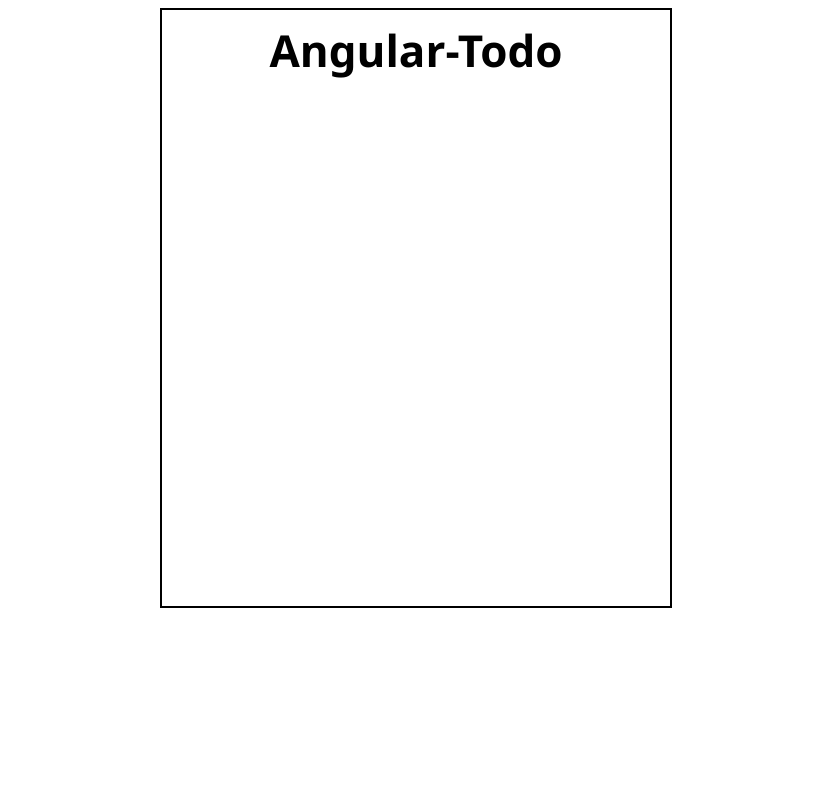
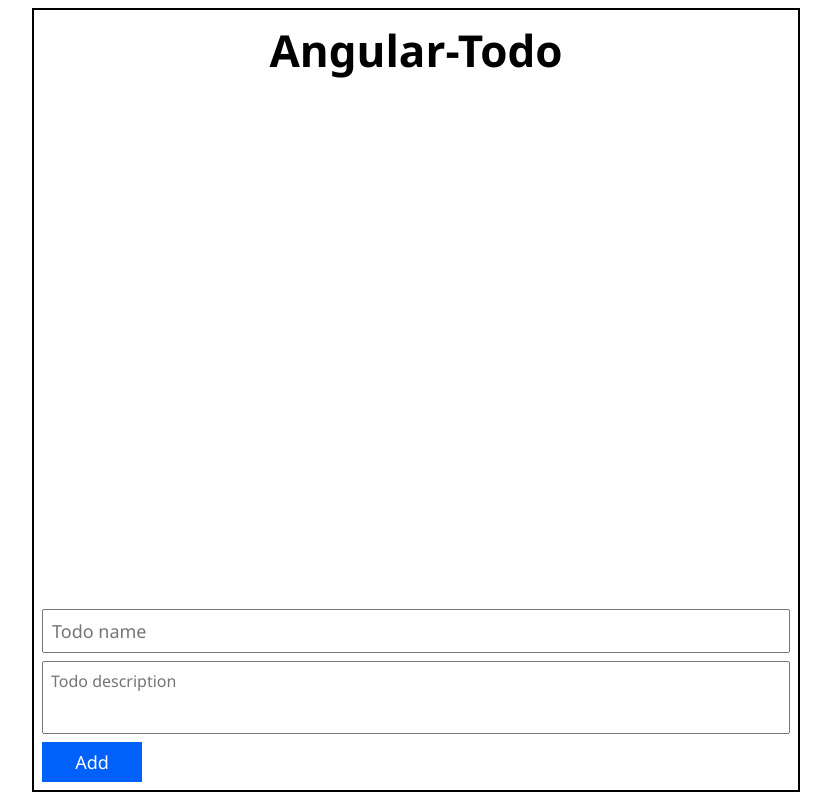
Before and after one commit to limbon/angular-todo, an Angular app: page / in a window 1280 px wide. Shown: the whole page, without its empty margins (224-1055 px from the left). Built offline with nearby package versions, Linux system fonts and the light colour scheme.

Commit message:
add todo-form

```diff
--- a/src/app/app.component.html
+++ b/src/app/app.component.html
@@ -1,3 +1,4 @@
+<div class="wrapper">
     <div class="container">
         <h1>Angular-Todo</h1>
         <div class="list">
@@ -9,4 +10,6 @@
                 [complete]='t.complete'
             ></app-todo>
         </div>
+        <app-todo-form></app-todo-form>
     </div>
+</div>
--- a/src/app/app.component.scss
+++ b/src/app/app.component.scss
@@ -1,10 +1,16 @@
+.wrapper {
+	height: 100vh;
+	width: 100%;
+	display: flex;
+	justify-content: center;
+	padding: 8px;
+
 	.container {
-	max-width: 512px;
-	min-height: 600px;
+		width: 768px;
+		height: 100%;
 		display: grid;
-	grid-template-rows: 64px 1fr;
+		grid-template-rows: 64px 1fr 0.35fr;
 		gap: 16px;
-	margin: 0 auto;
 		padding: 8px;
 		border: 2px solid black;
 
@@ -15,9 +21,12 @@
 		}
 
 		.list {
+			width: 100%;
 			display: grid;
+			gap: 8px;
 			overflow: scroll;
 			overflow-x: hidden;
 			overflow-y: auto;
 		}
 	}
+}
--- a/src/app/app.module.ts
+++ b/src/app/app.module.ts
@@ -1,13 +1,15 @@
 import { BrowserModule } from '@angular/platform-browser';
 import { NgModule } from '@angular/core';
+import { FormsModule } from '@angular/forms';
 
 import { AppComponent } from './app.component';
 import { TodoService } from './todo.service';
 import { TodoComponent } from './todo/todo.component';
+import { TodoFormComponent } from './todo-form/todo-form.component';
 
 @NgModule({
-	declarations: [ AppComponent, TodoComponent ],
-	imports: [ BrowserModule ],
+	declarations: [ AppComponent, TodoComponent, TodoFormComponent ],
+	imports: [ BrowserModule, FormsModule ],
 	providers: [ TodoService ],
 	bootstrap: [ AppComponent ]
 })
--- /dev/null
+++ b/src/app/todo-form/todo-form.component.html
@@ -0,0 +1,5 @@
+<div>
+    <input [(ngModel)]="name" placeholder="Todo name" type="text">
+    <textarea [(ngModel)]="description" placeholder="Todo description"></textarea>
+    <button (click)="addTodo()">Add</button>
+</div>
--- /dev/null
+++ b/src/app/todo-form/todo-form.component.scss
@@ -0,0 +1,26 @@
+div {
+	height: 100%;
+	display: grid;
+	grid-template-rows: 0.5fr 1fr 0.1fr;
+	gap: 8px;
+
+	input {
+		font-size: 18px;
+		padding: 8px;
+	}
+
+	textarea {
+		font-size: 16px;
+		padding: 8px;
+		resize: none;
+	}
+
+	button {
+		max-width: 100px;
+		font-size: 18px;
+		color: #fff;
+		background-color: #0060fa;
+		border: 0;
+		padding: 8px;
+	}
+}
--- /dev/null
+++ b/src/app/todo-form/todo-form.component.ts
@@ -0,0 +1,22 @@
+import { Component, OnInit } from '@angular/core';
+import { TodoService } from '../todo.service';
+
+@Component({
+	selector: 'app-todo-form',
+	templateUrl: './todo-form.component.html',
+	styleUrls: [ './todo-form.component.scss' ]
+})
+export class TodoFormComponent implements OnInit {
+	name = '';
+	description = '';
+
+	constructor(private todoService: TodoService) {}
+
+	ngOnInit(): void {}
+
+	addTodo() {
+		if (this.name) {
+			this.todoService.addTodo({ name: this.name, description: this.description, complete: false });
+		}
+	}
+}
--- a/src/app/todo/todo.component.html
+++ b/src/app/todo/todo.component.html
@@ -2,7 +2,7 @@
     <div class="data">
         <span class="id">{{ id }}</span>
         <span class="name">{{ name }}</span>
-        <span class="description">{{ description }}</span>
+        <p class="description">{{ description }}</p>
         <span class="date">{{ date }}</span>
     </div>
     <div class="controls">
--- a/src/app/todo/todo.component.scss
+++ b/src/app/todo/todo.component.scss
@@ -1,4 +1,5 @@
 .container {
+	height: 100%;
 	display: grid;
 	grid-template-columns: 1fr 32px;
 	gap: 16px;
@@ -20,6 +21,10 @@
 
 		.description {
 			font-size: 18px;
+			white-space: pre-wrap;
+			overflow: scroll;
+			overflow-y: auto;
+			overflow-x: auto;
 		}
 
 		.date {
--- a/src/styles.scss
+++ b/src/styles.scss
@@ -6,7 +6,6 @@
 
 body {
 	margin: 0;
-	padding: 8px;
 }
 
 h1,
@@ -14,6 +13,7 @@ h2,
 h3,
 h4,
 h5,
-h6 {
+h6,
+p {
 	margin: 0;
 }
```
Also changed, not shown: 1 other file (tests, documents, lock files or other folders). Lines whose indentation alone changed are shown as unchanged.
